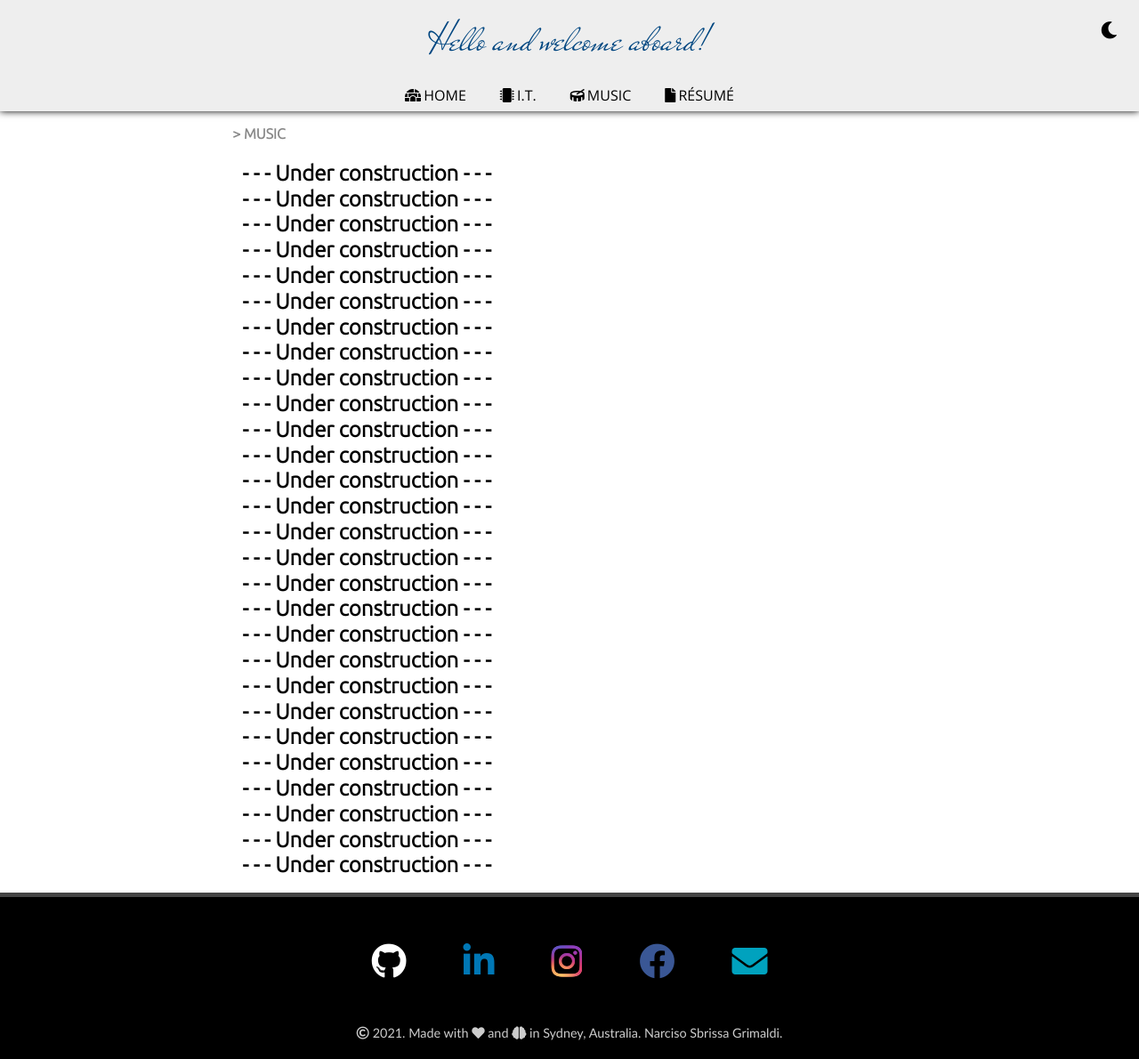
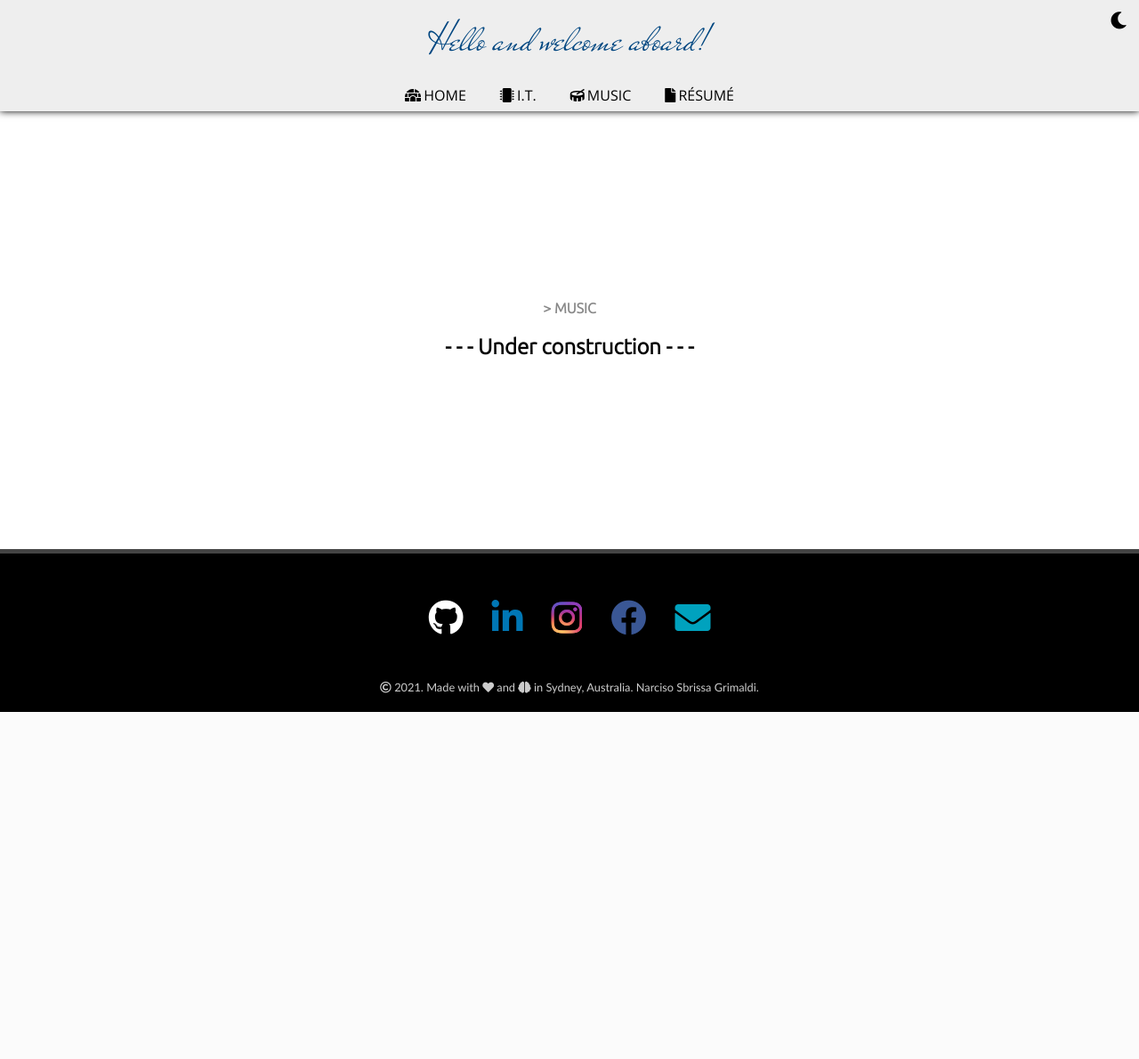
Before and after one commit to gdinarciso/gdinarciso.github.io, a PHP site: page /html/music.html in a window 1280 px wide. Shown: the whole page at 89% size. After the commit the page ends 800 px from the top, so only its background shows below. Run offline with PHP 8.4, Linux system fonts and the light colour scheme; some web fonts are replaced.

Commit message:
30/7/21 update

```diff
--- a/css/default.css
+++ b/css/default.css
@@ -27,7 +27,7 @@ html {
 body {
   display: grid;
   grid-template-columns: auto 85ch auto;
-  /* grid-template-rows: auto 1fr auto; */
+  grid-template-rows: auto 1fr auto;
   grid-template-areas:
     'header header header'
     'left article right'
@@ -82,8 +82,8 @@ header {
 
 header .moonsunicon {
   position: absolute;
-  top: 1.5rem;
-  right: 1.5rem;
+  top: .7em;
+  right: .7em;
   cursor: pointer;
   font-size: 1.2em;
 }
@@ -115,7 +115,6 @@ header .greeting {
 header nav {
   display: flex;
   align-self: center;
-  margin: 0 2em;
 }
 
 header nav .borderAni:after {
@@ -190,6 +189,7 @@ footer {
   display: flex;
   flex-direction: column;
   align-items: center;
+  justify-content: flex-end;
   border-top: ridge .6rem;
   font-family: 'Trebuchet MS', sans-serif;
 
@@ -207,8 +207,8 @@ footer .icons {
 }
 
 footer .icons a {
-  font-size: 2.5em;
-  margin: 0 2rem;
+  font-size: 2.5rem;
+  padding: 0 1rem;
   color: #ccc;
 }
 
@@ -236,7 +236,7 @@ footer .fa-facebook {color: #3A5795;}
 footer .fa-envelope {color: rgb(0, 162, 190);}
 
 footer .rights {
-  font-size: .9em;
+  font-size: .8em;
 }
 
 /* HOME -------------------------------------------*/
@@ -326,8 +326,9 @@ article.it ol {
 /* MUSIC -------------------------------------------*/
 article.music {
   display: flex;
-  flex-flow: column wrap;
-
+  flex-direction: column;
+  justify-content: center;
+  align-items: center;
 }
 
 /* RESUME -------------------------------------------*/
@@ -446,12 +447,21 @@ article.resume .skills {
 /* Extra small devices (phones, 600px and down) */
 @media screen and (max-width: 600px) {
 
+  body {
+    font-size: 17px;
+  }
+
   header {
     position: static;
+    padding-top: 20px;
   }
 
   article {
     padding-top: .5em;
+  }
+
+  footer .rights {
+    font-size: .65em;
   }
 
   /* IT ----------------------------------------------*/
--- a/html/backup.html
+++ b/html/backup.html
@@ -9,8 +9,8 @@
 
     <title>Narciso Sbrissa Grimaldi</title>
 
-    <link rel="shortcut icon" type="image/png" href="image/favicon.png">
-    <link rel="stylesheet" href="css/default.css">
+    <link rel="shortcut icon" type="/image/png" href="/image/favicon.png">
+    <link rel="stylesheet" href="/css/default.css">
     <link id="darkMode" rel="stylesheet" href="/">
 
     <!-- Font-awesome -->
@@ -33,7 +33,7 @@
     family=Ubuntu:wght@300&display=swap"
     rel="stylesheet">
 
-    <script src="js/script.js"></script>
+    <script src="/js/script.js"></script>
 
 </head>
 
--- a/html/music.html
+++ b/html/music.html
@@ -34,6 +34,8 @@
   rel="stylesheet">
 
   <script src="/js/script.js"></script>
+  <!-- <script src="/js/header.js" type="text/javascript" defer></script>
+  <script src="/js/footer.js" type="text/javascript" defer></script> -->
 
 </head>
 
@@ -43,10 +45,8 @@
 
     <i class="moonsunicon fas fa-moon" onclick="darkSwitch()" title='Swicth to dark mode'></i>
     <i class="moonsunicon fas fa-sun" onclick="darkSwitch()" title='Swicth to light mode'></i>
-    <!-- <button  onclick="darkSwitch()" title='Swicth to dark mode'></button> -->
 
     <h1 class="greeting">Hello and welcome aboard!</h1>
-    <!-- <p class="item phrase">Deep work is the way to your purpose. Keep working!</p> -->
 
     <nav id="header-nav">
       <div class="borderAni"><a href="/index.html"><i class="fas fa-igloo"></i>HOME</a></div>
@@ -62,36 +62,8 @@
     <h1>music</h1>
 
     <section>
+
       <h2>- - - Under construction - - -</h2>
-      <h2>- - - Under construction - - -</h2>
-      <h2>- - - Under construction - - -</h2>
-      <h2>- - - Under construction - - -</h2>
-      <h2>- - - Under construction - - -</h2>
-      <h2>- - - Under construction - - -</h2>
-      <h2>- - - Under construction - - -</h2>
-      <h2>- - - Under construction - - -</h2>
-      <h2>- - - Under construction - - -</h2>
-      <h2>- - - Under construction - - -</h2>
-      <h2>- - - Under construction - - -</h2>
-      <h2>- - - Under construction - - -</h2>
-      <h2>- - - Under construction - - -</h2>
-      <h2>- - - Under construction - - -</h2>
-      <h2>- - - Under construction - - -</h2>
-      <h2>- - - Under construction - - -</h2>
-      <h2>- - - Under construction - - -</h2>
-      <h2>- - - Under construction - - -</h2>
-      <h2>- - - Under construction - - -</h2>
-      <h2>- - - Under construction - - -</h2>
-      <h2>- - - Under construction - - -</h2>
-      <h2>- - - Under construction - - -</h2>
-      <h2>- - - Under construction - - -</h2>
-      <h2>- - - Under construction - - -</h2>
-      <h2>- - - Under construction - - -</h2>
-      <h2>- - - Under construction - - -</h2>
-      <h2>- - - Under construction - - -</h2>
-      <h2>- - - Under construction - - -</h2>
-
-      <!-- insert article here -->
 
     </section>
 
--- a/index.html
+++ b/index.html
@@ -43,12 +43,10 @@ rel="stylesheet">
 
     <i class="moonsunicon fas fa-moon" onclick="darkSwitch()" title='Swicth to dark mode'></i>
     <i class="moonsunicon fas fa-sun" onclick="darkSwitch()" title='Swicth to light mode'></i>
-    <!-- <button  onclick="darkSwitch()" title='Swicth to dark mode'></button> -->
 
     <h1 class="greeting">Hello and welcome aboard!</h1>
-    <!-- <p class="item phrase">Deep work is the way to your purpose. Keep working!</p> -->
 
-    <nav id="header-nav">
+    <nav>
       <div class="borderAni"><a href="/index.html"><i class="fas fa-igloo"></i>HOME</a></div>
       <div class="borderAni"><a href="/html/it.html"><i class="fas fa-microchip"></i>I.T.</a></div>
       <div class="borderAni"><a href="/html/music.html"><i class="fas fa-drum"></i>MUSIC</a></div>
```
